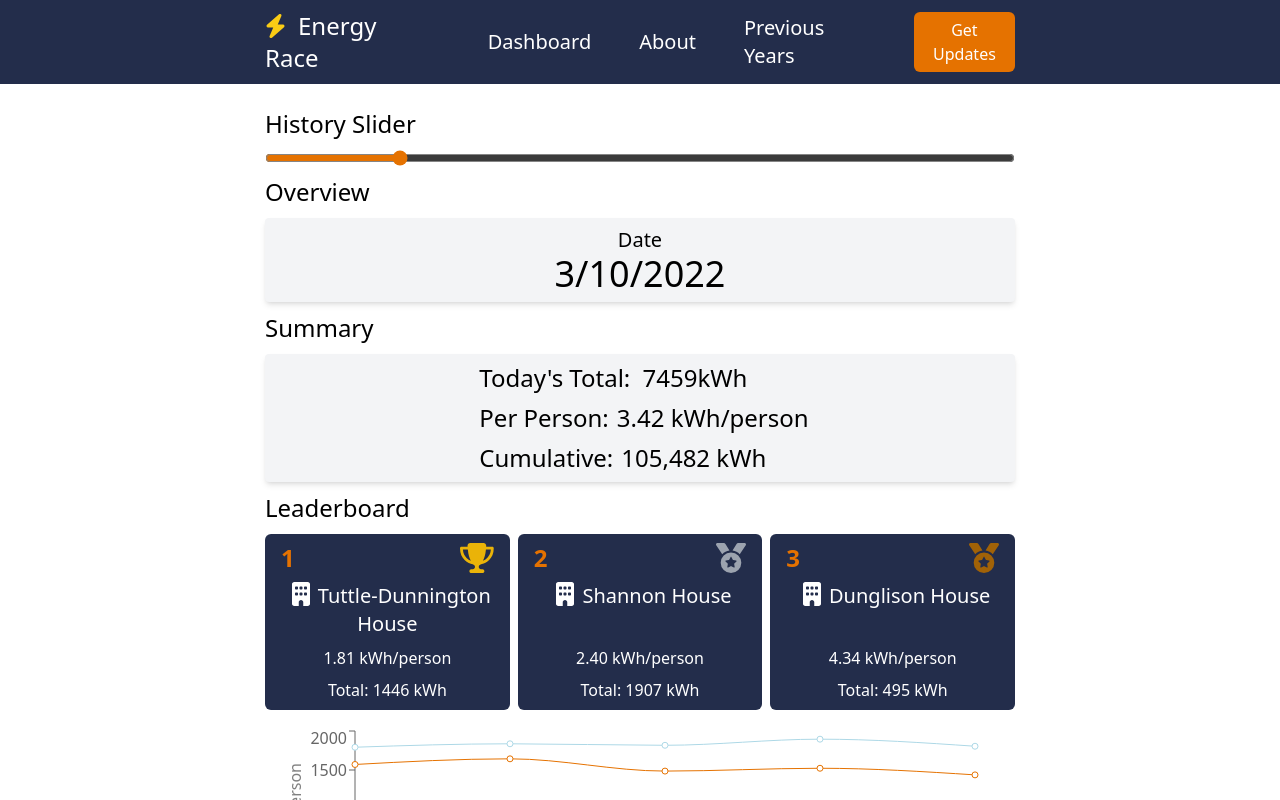
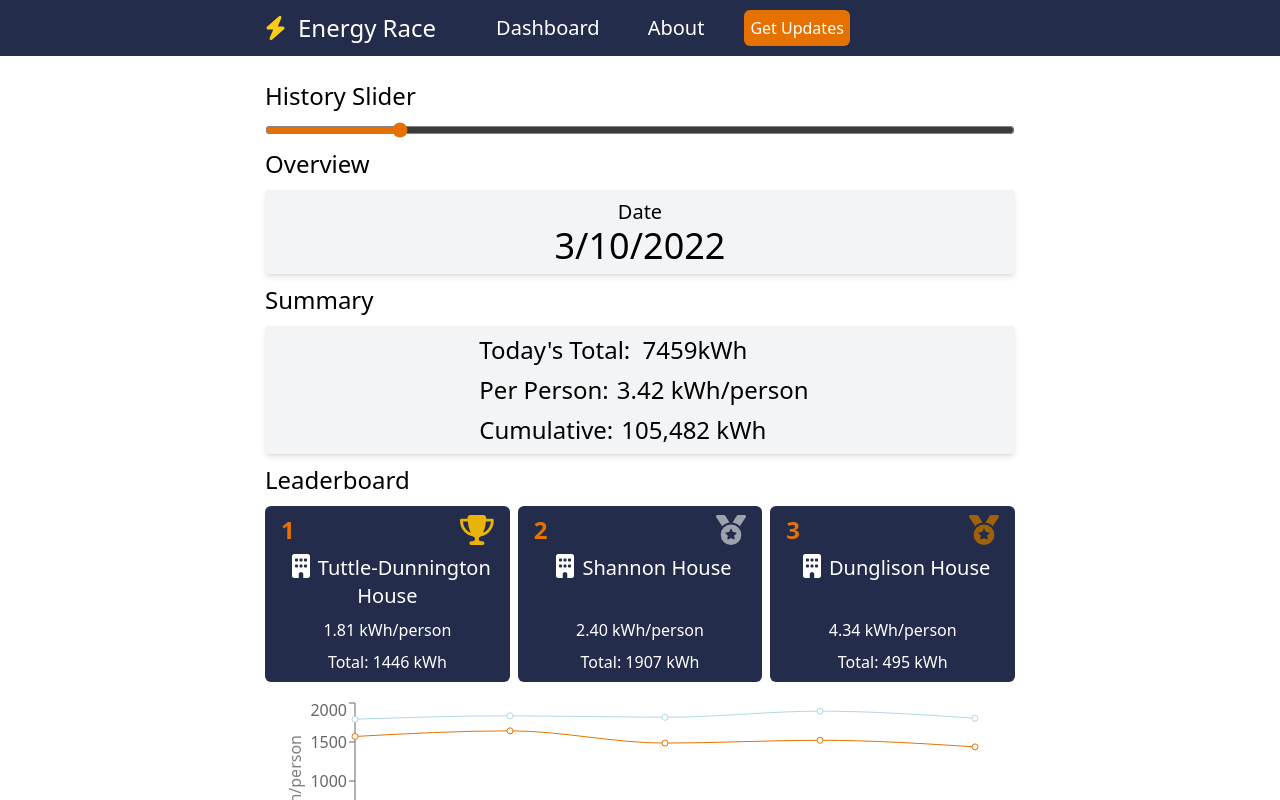
Before and after one commit to julesfll/ecodash, a Next.js app: page / in a window 1280 px wide. Shown: the top 800 px of the page. Built offline with nearby package versions, Linux system fonts and the light colour scheme; no server answers.

Commit message:
remove link

```diff
--- a/components/Navbar.tsx
+++ b/components/Navbar.tsx
@@ -1,6 +1,6 @@
 import React from "react";
 import Link from "next/link";
-import Subscribe from './Subscribe';
+import Subscribe from "./Subscribe";
 import { FontAwesomeIcon } from "@fortawesome/react-fontawesome";
 import { faBolt } from "@fortawesome/free-solid-svg-icons";
 
@@ -18,11 +18,11 @@ export default function Navbar() {
         <Link href="/about">
           <h1 className="text-xl cursor-pointer pl-2">About</h1>
         </Link>
-        <Link href="/previous">
+        {/* <Link href="/previous">
           <h1 className="text-xl cursor-pointer pl-2 flex-grow">
             Previous Years
           </h1>
-        </Link>
+        </Link> */}
         <Subscribe />
       </div>
     </nav>
```
